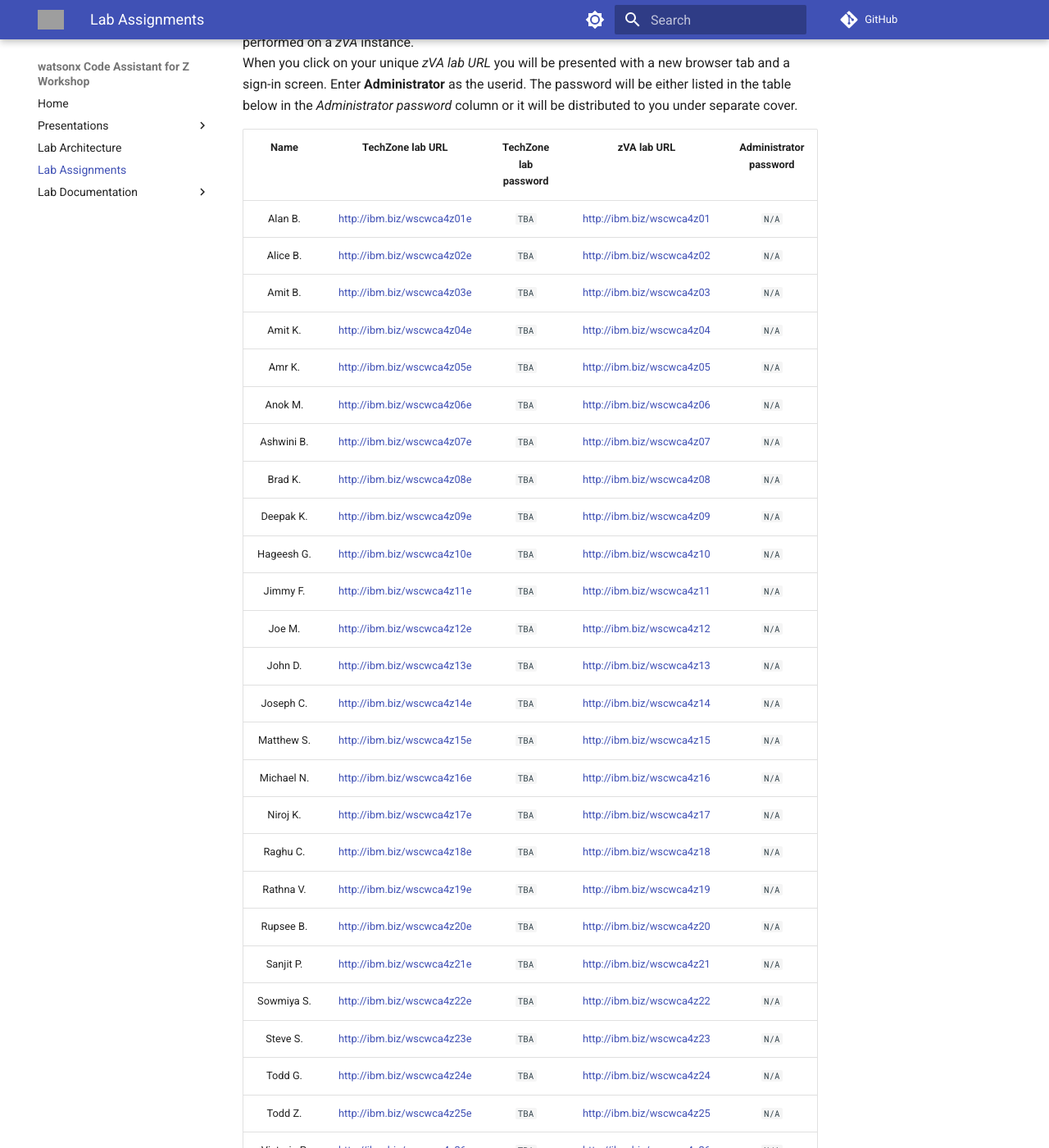
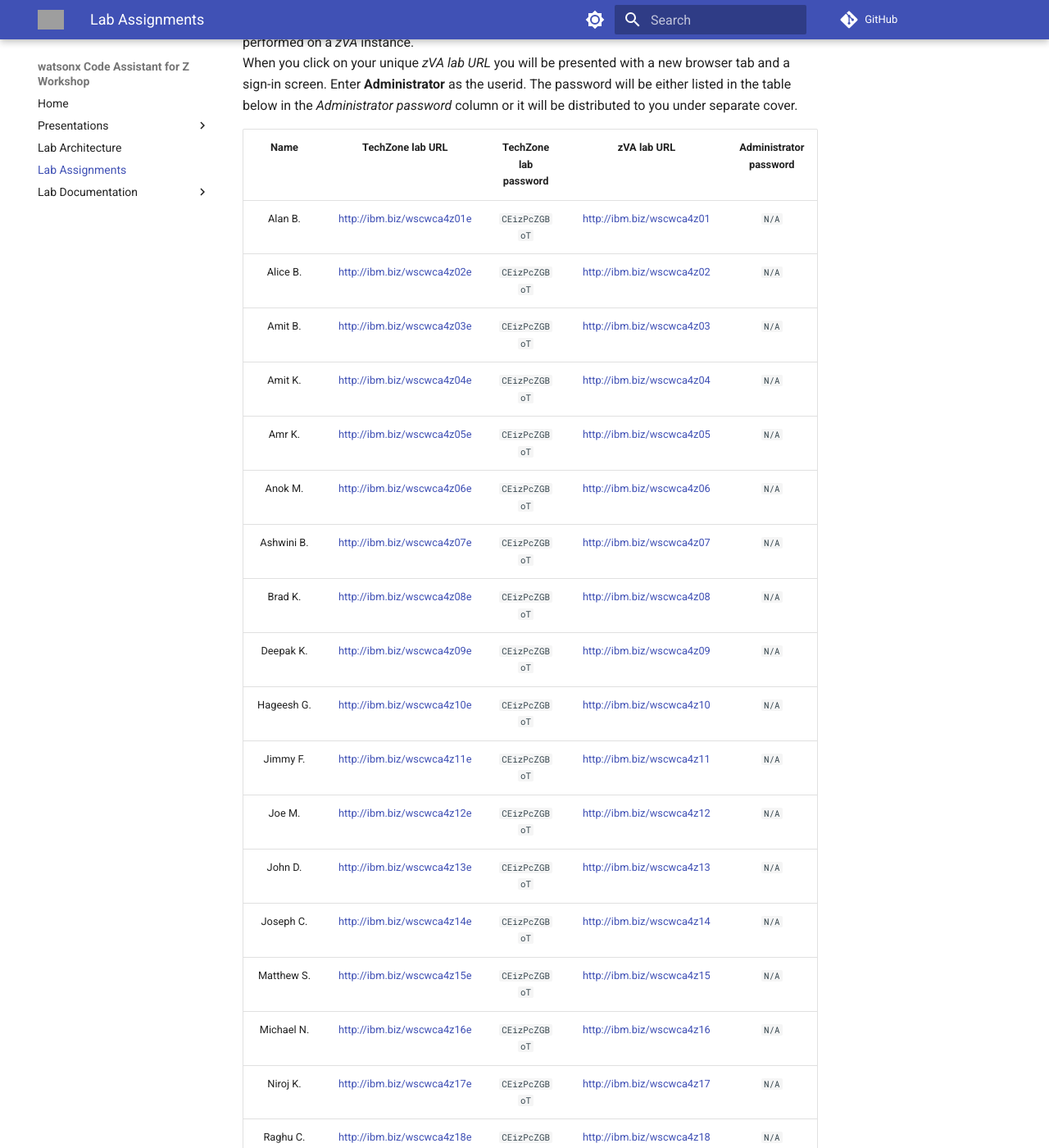
Before and after one commit to ibm-wsc/WCA4Z-Wildfire-Workshop, an MkDocs documentation site: the page built from docs/lab-assignments.md, in a window 1280 px wide and 1400 px high, scrolled down 480 px. Shown: the whole window at 82% size. Built offline with MkDocs 1.6.1 and Material for MkDocs 9.7.7, drawn with Linux system fonts in a browser that asks for light colours; comment, search, counter and statistics services are not loaded; some of the changed lines change nothing that is shown; some of the changed text lies outside the part shown; grey boxes are pictures that could not be loaded.

Commit message:
add student access code

```diff
--- a/docs/lab-assignments.md
+++ b/docs/lab-assignments.md
@@ -11,33 +11,33 @@
 
 |Name| TechZone lab URL|TechZone lab password| zVA lab URL | Administrator password|
 |:--:|:-------------:|:--------------------:|:-:|:-:|
-|Alan B.|[http://ibm.biz/wscwca4z01e](http://ibm.biz/wscwca4z01e){target=_new}|`TBA`|[http://ibm.biz/wscwca4z01](http://ibm.biz/wscwca4z01){target=_new}|`N/A`|
-|Alice B.|[http://ibm.biz/wscwca4z02e](http://ibm.biz/wscwca4z02e){target=_new}|`TBA`|[http://ibm.biz/wscwca4z02](http://ibm.biz/wscwca4z02){target=_new}|`N/A`|
-|Amit B.|[http://ibm.biz/wscwca4z03e](http://ibm.biz/wscwca4z03e){target=_new}|`TBA`|[http://ibm.biz/wscwca4z03](http://ibm.biz/wscwca4z03){target=_new}|`N/A`|
-|Amit K.|[http://ibm.biz/wscwca4z04e](http://ibm.biz/wscwca4z04e){target=_new}|`TBA`|[http://ibm.biz/wscwca4z04](http://ibm.biz/wscwca4z04){target=_new}|`N/A`|
-|Amr K.|[http://ibm.biz/wscwca4z05e](http://ibm.biz/wscwca4z05e){target=_new}|`TBA`|[http://ibm.biz/wscwca4z05](http://ibm.biz/wscwca4z05){target=_new}|`N/A`|
-|Anok M.|[http://ibm.biz/wscwca4z06e](http://ibm.biz/wscwca4z06e){target=_new}|`TBA`|[http://ibm.biz/wscwca4z06](http://ibm.biz/wscwca4z06){target=_new}|`N/A`|
-|Ashwini B.|[http://ibm.biz/wscwca4z07e](http://ibm.biz/wscwca4z07e){target=_new}|`TBA`|[http://ibm.biz/wscwca4z07](http://ibm.biz/wscwca4z07){target=_new}|`N/A`|
-|Brad K.|[http://ibm.biz/wscwca4z08e](http://ibm.biz/wscwca4z08e){target=_new}|`TBA`|[http://ibm.biz/wscwca4z08](http://ibm.biz/wscwca4z08){target=_new}|`N/A`|
-|Deepak K.|[http://ibm.biz/wscwca4z09e](http://ibm.biz/wscwca4z09e){target=_new}|`TBA`|[http://ibm.biz/wscwca4z09](http://ibm.biz/wscwca4z09){target=_new}|`N/A`|
-|Hageesh G.|[http://ibm.biz/wscwca4z10e](http://ibm.biz/wscwca4z10e){target=_new}|`TBA`|[http://ibm.biz/wscwca4z10](http://ibm.biz/wscwca4z10){target=_new}|`N/A`|
-|Jimmy F.|[http://ibm.biz/wscwca4z11e](http://ibm.biz/wscwca4z11e){target=_new}|`TBA`|[http://ibm.biz/wscwca4z11](http://ibm.biz/wscwca4z11){target=_new}|`N/A`|
-|Joe M.|[http://ibm.biz/wscwca4z12e](http://ibm.biz/wscwca4z12e){target=_new}|`TBA`|[http://ibm.biz/wscwca4z12](http://ibm.biz/wscwca4z12){target=_new}|`N/A`|
-|John D.|[http://ibm.biz/wscwca4z13e](http://ibm.biz/wscwca4z13e){target=_new}|`TBA`|[http://ibm.biz/wscwca4z13](http://ibm.biz/wscwca4z13){target=_new}|`N/A`|
-|Joseph C.|[http://ibm.biz/wscwca4z14e](http://ibm.biz/wscwca4z14e){target=_new}|`TBA`|[http://ibm.biz/wscwca4z14](http://ibm.biz/wscwca4z14){target=_new}|`N/A`|
-|Matthew S.|[http://ibm.biz/wscwca4z15e](http://ibm.biz/wscwca4z15e){target=_new}|`TBA`|[http://ibm.biz/wscwca4z15](http://ibm.biz/wscwca4z15){target=_new}|`N/A`|
-|Michael N.|[http://ibm.biz/wscwca4z16e](http://ibm.biz/wscwca4z16e){target=_new}|`TBA`|[http://ibm.biz/wscwca4z16](http://ibm.biz/wscwca4z16){target=_new}|`N/A`|
-|Niroj K.|[http://ibm.biz/wscwca4z17e](http://ibm.biz/wscwca4z17e){target=_new}|`TBA`|[http://ibm.biz/wscwca4z17](http://ibm.biz/wscwca4z17){target=_new}|`N/A`|
-|Raghu C.|[http://ibm.biz/wscwca4z18e](http://ibm.biz/wscwca4z18e){target=_new}|`TBA`|[http://ibm.biz/wscwca4z18](http://ibm.biz/wscwca4z18){target=_new}|`N/A`|
-|Rathna V.|[http://ibm.biz/wscwca4z19e](http://ibm.biz/wscwca4z19e){target=_new}|`TBA`|[http://ibm.biz/wscwca4z19](http://ibm.biz/wscwca4z19){target=_new}|`N/A`|
-|Rupsee B.|[http://ibm.biz/wscwca4z20e](http://ibm.biz/wscwca4z20e){target=_new}|`TBA`|[http://ibm.biz/wscwca4z20](http://ibm.biz/wscwca4z20){target=_new}|`N/A`|
-|Sanjit P.|[http://ibm.biz/wscwca4z21e](http://ibm.biz/wscwca4z21e){target=_new}|`TBA`|[http://ibm.biz/wscwca4z21](http://ibm.biz/wscwca4z21){target=_new}|`N/A`|
-|Sowmiya S.|[http://ibm.biz/wscwca4z22e](http://ibm.biz/wscwca4z22e){target=_new}|`TBA`|[http://ibm.biz/wscwca4z22](http://ibm.biz/wscwca4z22){target=_new}|`N/A`|
-|Steve S.|[http://ibm.biz/wscwca4z23e](http://ibm.biz/wscwca4z23e){target=_new}|`TBA`|[http://ibm.biz/wscwca4z23](http://ibm.biz/wscwca4z23){target=_new}|`N/A`|
-|Todd G.|[http://ibm.biz/wscwca4z24e](http://ibm.biz/wscwca4z24e){target=_new}|`TBA`|[http://ibm.biz/wscwca4z24](http://ibm.biz/wscwca4z24){target=_new}|`N/A`|
-|Todd Z.|[http://ibm.biz/wscwca4z25e](http://ibm.biz/wscwca4z25e){target=_new}|`TBA`|[http://ibm.biz/wscwca4z25](http://ibm.biz/wscwca4z25){target=_new}|`N/A`|
-|Victoria P.|[http://ibm.biz/wscwca4z26e](http://ibm.biz/wscwca4z26e){target=_new}|`TBA`|[http://ibm.biz/wscwca4z26](http://ibm.biz/wscwca4z26){target=_new}|`N/A`|
-|Vincent T.|[http://ibm.biz/wscwca4z27e](http://ibm.biz/wscwca4z27e){target=_new}|`TBA`|[http://ibm.biz/wscwca4z27](http://ibm.biz/wscwca4z27){target=_new}|`N/A`|
-|Wai Nar L.|[http://ibm.biz/wscwca4z28e](http://ibm.biz/wscwca4z28e){target=_new}|`TBA`|[http://ibm.biz/wscwca4z28e](http://ibm.biz/wscwca4z28){target=_new}|`N/A`|
-|Yogen M.|[http://ibm.biz/wscwca4z29e](http://ibm.biz/wscwca4z29e){target=_new}|`TBA`|[http://ibm.biz/wscwca4z29](http://ibm.biz/wscwca4z29){target=_new}|`N/A`|
-|student30|[http://ibm.biz/wscwca4z30e](http://ibm.biz/wscwca4z30e){target=_new}|`TBA`|[http://ibm.biz/wscwca4z30](http://ibm.biz/wscwca4z30){target=_new}|`N/A`|
+|Alan B.|[http://ibm.biz/wscwca4z01e](http://ibm.biz/wscwca4z01e){target=_new}|`CEizPcZGBoT`|[http://ibm.biz/wscwca4z01](http://ibm.biz/wscwca4z01){target=_new}|`N/A`|
+|Alice B.|[http://ibm.biz/wscwca4z02e](http://ibm.biz/wscwca4z02e){target=_new}|`CEizPcZGBoT`|[http://ibm.biz/wscwca4z02](http://ibm.biz/wscwca4z02){target=_new}|`N/A`|
+|Amit B.|[http://ibm.biz/wscwca4z03e](http://ibm.biz/wscwca4z03e){target=_new}|`CEizPcZGBoT`|[http://ibm.biz/wscwca4z03](http://ibm.biz/wscwca4z03){target=_new}|`N/A`|
+|Amit K.|[http://ibm.biz/wscwca4z04e](http://ibm.biz/wscwca4z04e){target=_new}|`CEizPcZGBoT`|[http://ibm.biz/wscwca4z04](http://ibm.biz/wscwca4z04){target=_new}|`N/A`|
+|Amr K.|[http://ibm.biz/wscwca4z05e](http://ibm.biz/wscwca4z05e){target=_new}|`CEizPcZGBoT`|[http://ibm.biz/wscwca4z05](http://ibm.biz/wscwca4z05){target=_new}|`N/A`|
+|Anok M.|[http://ibm.biz/wscwca4z06e](http://ibm.biz/wscwca4z06e){target=_new}|`CEizPcZGBoT`|[http://ibm.biz/wscwca4z06](http://ibm.biz/wscwca4z06){target=_new}|`N/A`|
+|Ashwini B.|[http://ibm.biz/wscwca4z07e](http://ibm.biz/wscwca4z07e){target=_new}|`CEizPcZGBoT`|[http://ibm.biz/wscwca4z07](http://ibm.biz/wscwca4z07){target=_new}|`N/A`|
+|Brad K.|[http://ibm.biz/wscwca4z08e](http://ibm.biz/wscwca4z08e){target=_new}|`CEizPcZGBoT`|[http://ibm.biz/wscwca4z08](http://ibm.biz/wscwca4z08){target=_new}|`N/A`|
+|Deepak K.|[http://ibm.biz/wscwca4z09e](http://ibm.biz/wscwca4z09e){target=_new}|`CEizPcZGBoT`|[http://ibm.biz/wscwca4z09](http://ibm.biz/wscwca4z09){target=_new}|`N/A`|
+|Hageesh G.|[http://ibm.biz/wscwca4z10e](http://ibm.biz/wscwca4z10e){target=_new}|`CEizPcZGBoT`|[http://ibm.biz/wscwca4z10](http://ibm.biz/wscwca4z10){target=_new}|`N/A`|
+|Jimmy F.|[http://ibm.biz/wscwca4z11e](http://ibm.biz/wscwca4z11e){target=_new}|`CEizPcZGBoT`|[http://ibm.biz/wscwca4z11](http://ibm.biz/wscwca4z11){target=_new}|`N/A`|
+|Joe M.|[http://ibm.biz/wscwca4z12e](http://ibm.biz/wscwca4z12e){target=_new}|`CEizPcZGBoT`|[http://ibm.biz/wscwca4z12](http://ibm.biz/wscwca4z12){target=_new}|`N/A`|
+|John D.|[http://ibm.biz/wscwca4z13e](http://ibm.biz/wscwca4z13e){target=_new}|`CEizPcZGBoT`|[http://ibm.biz/wscwca4z13](http://ibm.biz/wscwca4z13){target=_new}|`N/A`|
+|Joseph C.|[http://ibm.biz/wscwca4z14e](http://ibm.biz/wscwca4z14e){target=_new}|`CEizPcZGBoT`|[http://ibm.biz/wscwca4z14](http://ibm.biz/wscwca4z14){target=_new}|`N/A`|
+|Matthew S.|[http://ibm.biz/wscwca4z15e](http://ibm.biz/wscwca4z15e){target=_new}|`CEizPcZGBoT`|[http://ibm.biz/wscwca4z15](http://ibm.biz/wscwca4z15){target=_new}|`N/A`|
+|Michael N.|[http://ibm.biz/wscwca4z16e](http://ibm.biz/wscwca4z16e){target=_new}|`CEizPcZGBoT`|[http://ibm.biz/wscwca4z16](http://ibm.biz/wscwca4z16){target=_new}|`N/A`|
+|Niroj K.|[http://ibm.biz/wscwca4z17e](http://ibm.biz/wscwca4z17e){target=_new}|`CEizPcZGBoT`|[http://ibm.biz/wscwca4z17](http://ibm.biz/wscwca4z17){target=_new}|`N/A`|
+|Raghu C.|[http://ibm.biz/wscwca4z18e](http://ibm.biz/wscwca4z18e){target=_new}|`CEizPcZGBoT`|[http://ibm.biz/wscwca4z18](http://ibm.biz/wscwca4z18){target=_new}|`N/A`|
+|Rathna V.|[http://ibm.biz/wscwca4z19e](http://ibm.biz/wscwca4z19e){target=_new}|`CEizPcZGBoT`|[http://ibm.biz/wscwca4z19](http://ibm.biz/wscwca4z19){target=_new}|`N/A`|
+|Rupsee B.|[http://ibm.biz/wscwca4z20e](http://ibm.biz/wscwca4z20e){target=_new}|`CEizPcZGBoT`|[http://ibm.biz/wscwca4z20](http://ibm.biz/wscwca4z20){target=_new}|`N/A`|
+|Sanjit P.|[http://ibm.biz/wscwca4z21e](http://ibm.biz/wscwca4z21e){target=_new}|`CEizPcZGBoT`|[http://ibm.biz/wscwca4z21](http://ibm.biz/wscwca4z21){target=_new}|`N/A`|
+|Sowmiya S.|[http://ibm.biz/wscwca4z22e](http://ibm.biz/wscwca4z22e){target=_new}|`CEizPcZGBoT`|[http://ibm.biz/wscwca4z22](http://ibm.biz/wscwca4z22){target=_new}|`N/A`|
+|Steve S.|[http://ibm.biz/wscwca4z23e](http://ibm.biz/wscwca4z23e){target=_new}|`CEizPcZGBoT`|[http://ibm.biz/wscwca4z23](http://ibm.biz/wscwca4z23){target=_new}|`N/A`|
+|Todd G.|[http://ibm.biz/wscwca4z24e](http://ibm.biz/wscwca4z24e){target=_new}|`CEizPcZGBoT`|[http://ibm.biz/wscwca4z24](http://ibm.biz/wscwca4z24){target=_new}|`N/A`|
+|Todd Z.|[http://ibm.biz/wscwca4z25e](http://ibm.biz/wscwca4z25e){target=_new}|`CEizPcZGBoT`|[http://ibm.biz/wscwca4z25](http://ibm.biz/wscwca4z25){target=_new}|`N/A`|
+|Victoria P.|[http://ibm.biz/wscwca4z26e](http://ibm.biz/wscwca4z26e){target=_new}|`CEizPcZGBoT`|[http://ibm.biz/wscwca4z26](http://ibm.biz/wscwca4z26){target=_new}|`N/A`|
+|Vincent T.|[http://ibm.biz/wscwca4z27e](http://ibm.biz/wscwca4z27e){target=_new}|`CEizPcZGBoT`|[http://ibm.biz/wscwca4z27](http://ibm.biz/wscwca4z27){target=_new}|`N/A`|
+|Wai Nar L.|[http://ibm.biz/wscwca4z28e](http://ibm.biz/wscwca4z28e){target=_new}|`CEizPcZGBoT`|[http://ibm.biz/wscwca4z28e](http://ibm.biz/wscwca4z28){target=_new}|`N/A`|
+|Yogen M.|[http://ibm.biz/wscwca4z29e](http://ibm.biz/wscwca4z29e){target=_new}|`CEizPcZGBoT`|[http://ibm.biz/wscwca4z29](http://ibm.biz/wscwca4z29){target=_new}|`N/A`|
+|student30|[http://ibm.biz/wscwca4z30e](http://ibm.biz/wscwca4z30e){target=_new}|`CEizPcZGBoT`|[http://ibm.biz/wscwca4z30](http://ibm.biz/wscwca4z30){target=_new}|`N/A`|
```
